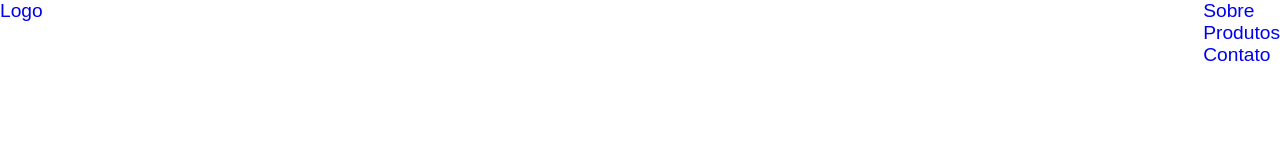
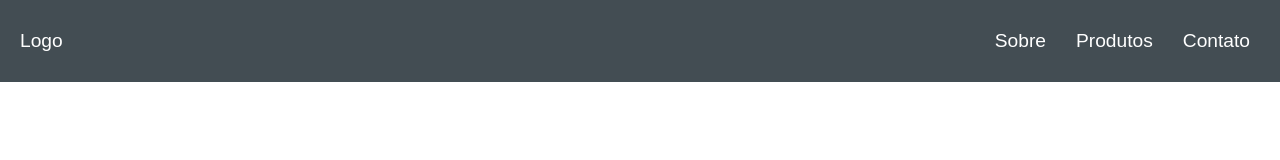
Before and after one commit to DersonM/lyaout--flex-box, a plain HTML site: page index.html in a window 1280 px wide. Drawn offline with Linux system fonts and the light colour scheme.

Commit message:
Update style.css

```diff
--- a/estilo/style.css
+++ b/estilo/style.css
@@ -5,11 +5,36 @@ body, ul, li, p {
     font-size: 1.2rem;
     font-family: arial;
 }
+:root{
+    --branco-white: #fff;
+    --bege-beige: #fffaeb;
+    --marfin-ivory: #f0f0d8;
+    --cinza-grey: #cfcfcf;
+    --cinzaEscuro-darkGrey: #706f6b;
+    --azul-blue: #434d53;
 
+}
 a {
     text-decoration: none;
+    color: var(--branco-white);
 }
 .header {
+    background: var(--azul-blue);
     display: flex;
+    flex-wrap: wrap;
     justify-content: space-between;
+    align-items: center;
+    padding: 20px;
+
 }
+.menu{
+    display: flex;
+}
+.menu li {
+    margin-left: 10px ;
+}
+.menu li a {
+    display: block;
+    padding: 10px;
+
+}
```
